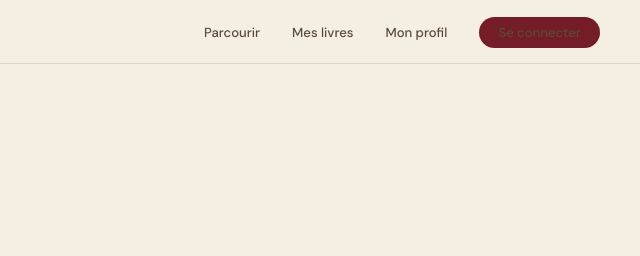
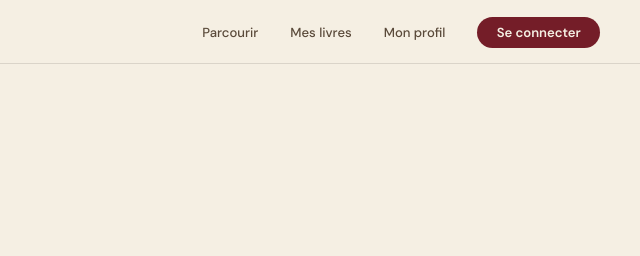
Before and after one commit to tifainehiaume-glitch/book-bargain, a website: page frontend/pages/index.html in a window 1280 px wide. Shown: the top 256 px of the page, 640-1280 px from the left. Drawn offline with Linux system fonts and the light colour scheme.

Commit message:
updated the btn-nav for the text deco bis

```diff
--- a/frontend/css/global.css
+++ b/frontend/css/global.css
@@ -105,11 +105,15 @@ nav {
 
 .btn-nav {
     background: var(--bordeaux);
-    color: var(--cream);
+    color: var(--cream) !important;
     padding: 0.45rem 1.2rem;
     border-radius: 999px;
-    font-weight: 600;
+    font-weight: 600 !important;
     text-decoration: none;
+}
+
+.nav-links a.btn-nav {
+    color: var(--cream);
 }
 
 
```
